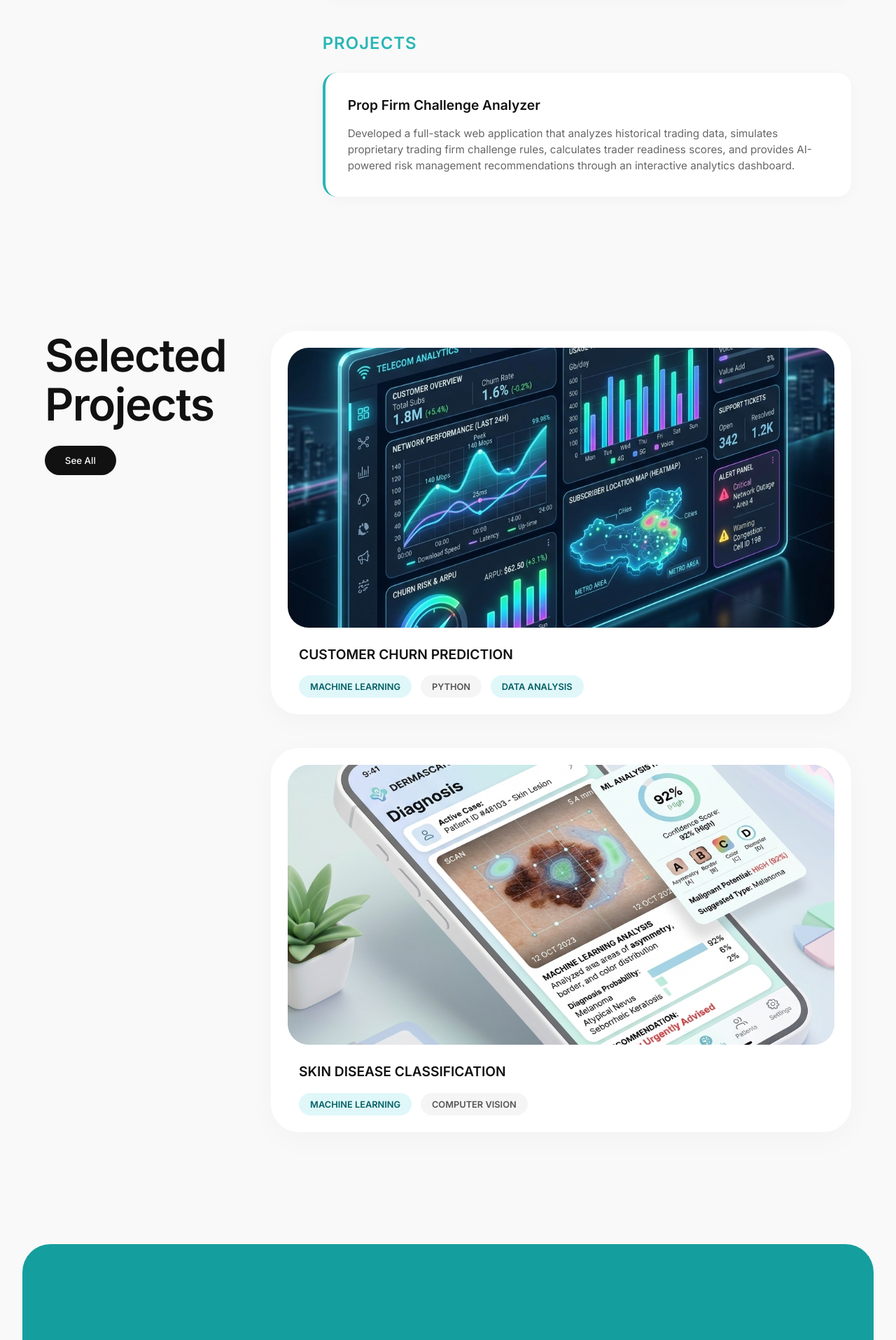
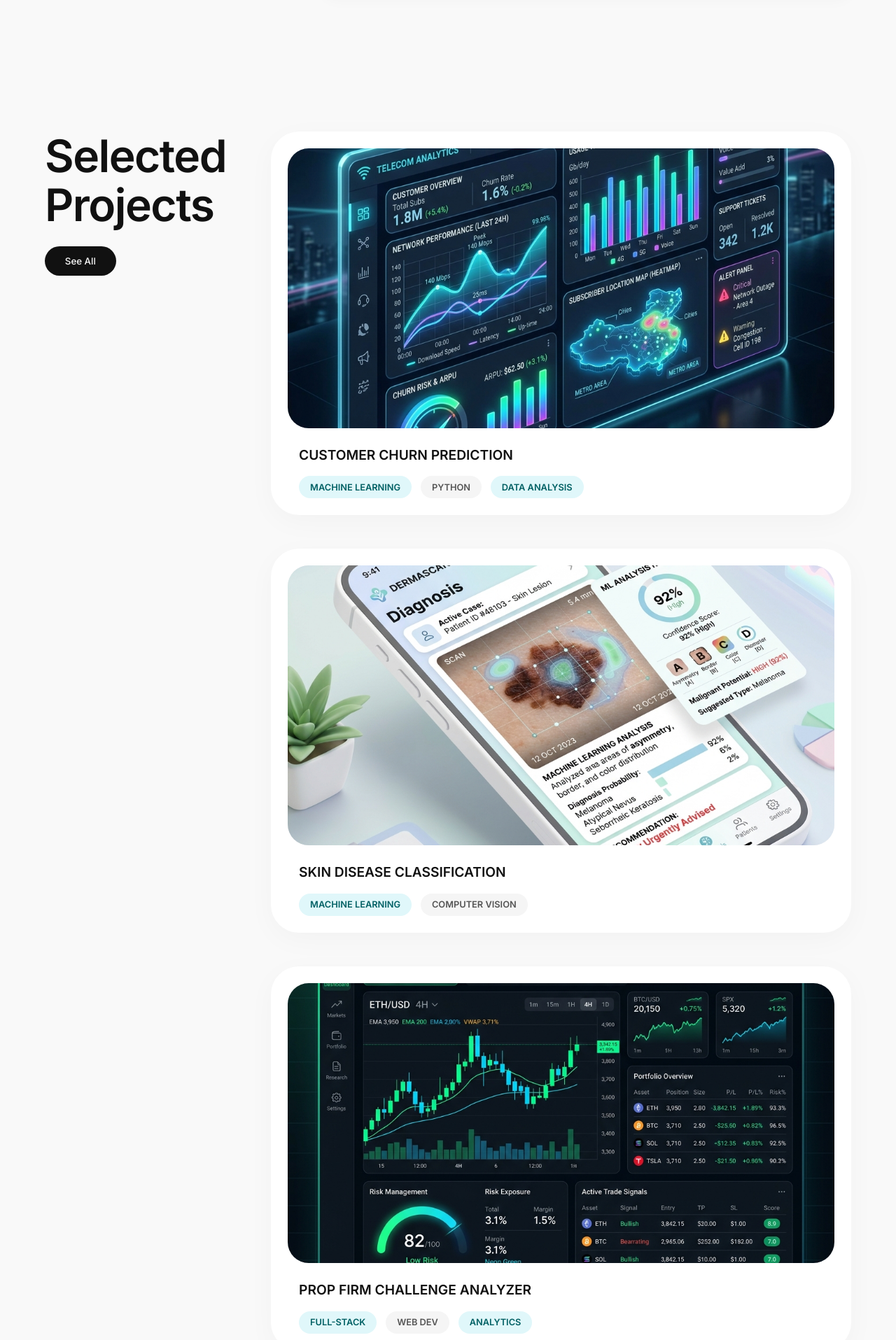
Before and after one commit to sujithTech007/My-Portfolio, a Next.js app: page / in a window 1280 px wide. Shown: the part 2600-4515 px from the top of the page at 70% size. Built offline with nearby package versions, Linux system fonts and the light colour scheme.

Commit message:
Move Prop Firm Challenge Analyzer to Selected Projects section

```diff
--- a/src/components/EducationExperience.tsx
+++ b/src/components/EducationExperience.tsx
@@ -76,24 +76,7 @@ export default function EducationExperience() {
           </div>
         </motion.div>
 
-        <motion.div
-          className={styles.timelineBlock}
-          initial={{ opacity: 0, y: 30 }}
-          whileInView={{ opacity: 1, y: 0 }}
-          viewport={{ once: true, margin: "-50px" }}
-          transition={{ duration: 0.5, delay: 0.3 }}
-        >
-          <h3 className={styles.blockTitle}>Projects</h3>
 
-          <div className={styles.item}>
-            <div className={styles.itemHeader}>
-              <h3>Prop Firm Challenge Analyzer</h3>
-            </div>
-            <p className={styles.desc}>
-              Developed a full-stack web application that analyzes historical trading data, simulates proprietary trading firm challenge rules, calculates trader readiness scores, and provides AI-powered risk management recommendations through an interactive analytics dashboard.
-            </p>
-          </div>
-        </motion.div>
 
       </div>
     </section>
--- a/src/components/SelectedWork.tsx
+++ b/src/components/SelectedWork.tsx
@@ -65,6 +65,29 @@ export default function SelectedWork() {
             </div>
           </div>
         </motion.div>
+
+        <motion.div
+          className={styles.workCard}
+          initial={{ opacity: 0, y: 50 }}
+          whileInView={{ opacity: 1, y: 0 }}
+          viewport={{ once: true, margin: "-100px" }}
+          transition={{ duration: 0.6, delay: 0.6 }}
+        >
+          <div className={styles.imageContainer}>
+            <Image src="/prop_firm.png" alt="Prop Firm Challenge Analyzer" fill />
+          </div>
+
+          <div className={styles.workInfo}>
+            <div className={styles.workHeader}>
+              <h3>Prop Firm Challenge Analyzer</h3>
+            </div>
+            <div className={styles.tags}>
+              <span className={styles.tag}>Full-Stack</span>
+              <span className={styles.tag}>Web Dev</span>
+              <span className={styles.tag}>Analytics</span>
+            </div>
+          </div>
+        </motion.div>
       </div>
     </section>
   );
```
Also changed, not shown: public/prop_firm.png (added).
